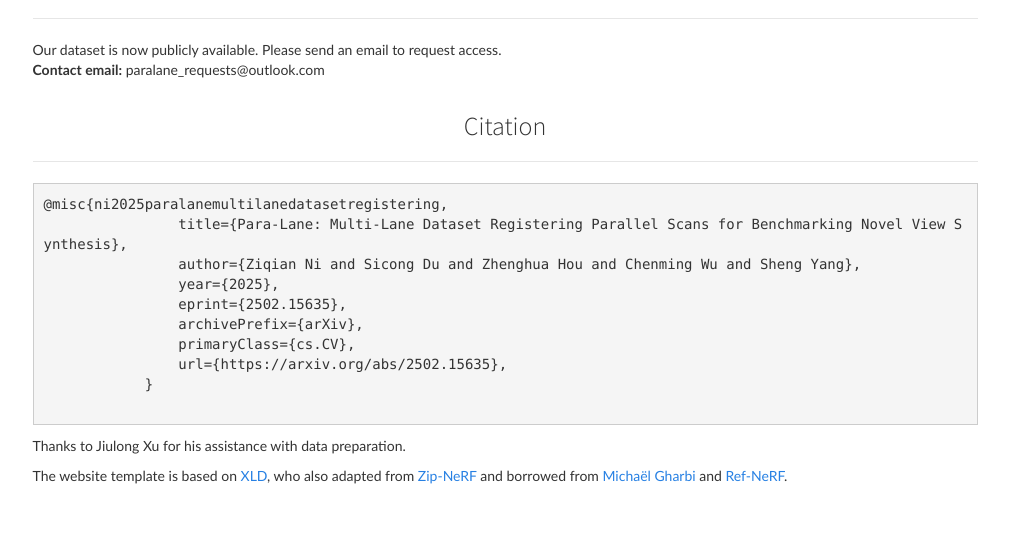
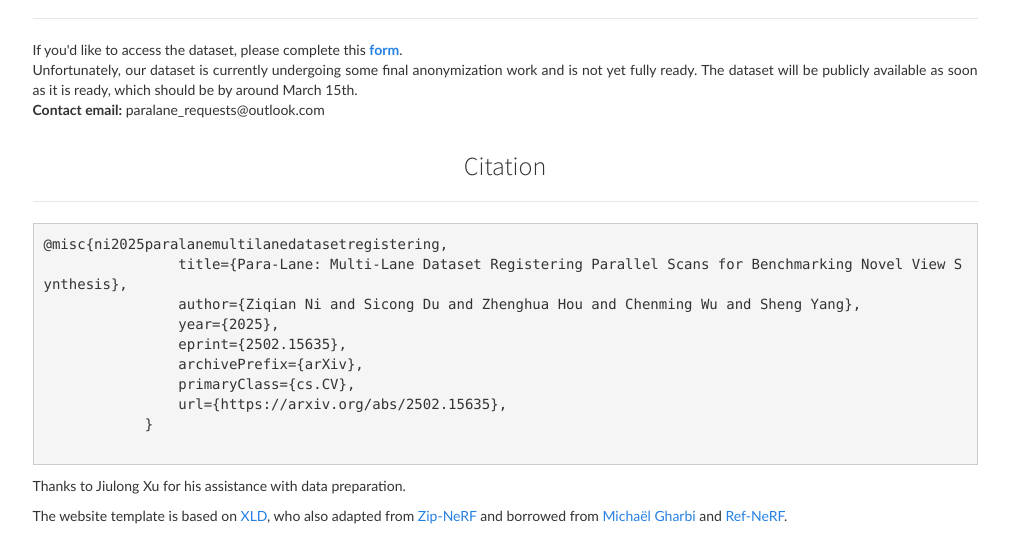
Before and after one commit to nizqleo/paralane-dataset, a plain HTML site: page index.html in a window 1280 px wide. Shown: the part 4085-4622 px from the top of the page, without its empty margins (135-1144 px from the left). Before the commit the page ends 4582 px from the top, so only its background shows below. Drawn offline with nearby package versions, Linux system fonts and the light colour scheme.

Commit message:
add form for data access

```diff
--- a/index.html
+++ b/index.html
@@ -285,7 +285,9 @@
             <h3>Dataset Download</h3>
             <hr>
             <p class="text-justify">
-                Our dataset is now publicly available. Please send an email to request access.
+                If you'd like to access the dataset, please complete this <a href="https://www.surveymonkey.com/r/N27TBYG" target="_blank"><strong>form</strong></a>.
+                <br>
+                Unfortunately, our dataset is currently undergoing some final anonymization work and is not yet fully ready. The dataset will be publicly available as soon as it is ready, which should be by around March 15th.
                 <br>
                 <b>Contact email:</b> paralane_requests@outlook.com
                 <br>
```
